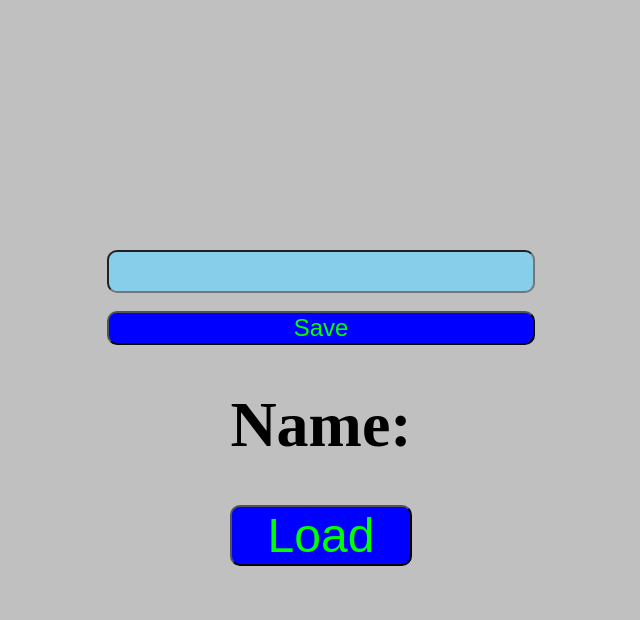
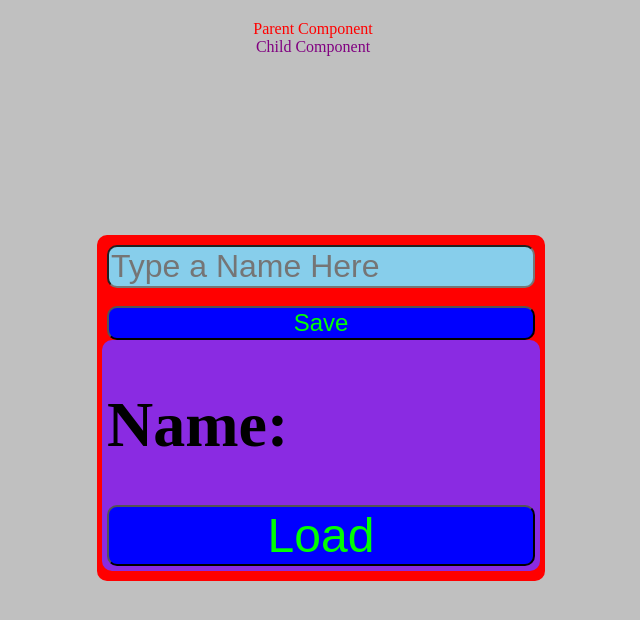
Before and after one commit to DerekDenHartigh/Angular-JS-exercise-5, a plain HTML site: page index.html in a window 1280 px wide. Shown: the whole page, without its empty margins (327-967 px from the left). Drawn offline with nearby package versions, Linux system fonts and the light colour scheme.

Commit message:
added a key and some placeholder text

```diff
--- a/components/name-form/name-form.js
+++ b/components/name-form/name-form.js
@@ -14,7 +14,7 @@ angular
 .component('nameForm', {
     template: `
     <div id="form-box">
-        <input id="name-input" type=text ng-model="$ctrl.nameInput">
+        <input id="name-input" placeholder="Type a Name Here" type=text ng-model="$ctrl.nameInput">
         <br>
         <button id="save-button" ng-click="$ctrl.saveName()">Save</button>
         <name-display></name-display>
--- a/index.html
+++ b/index.html
@@ -8,7 +8,10 @@
   <link rel="stylesheet" href="styles.css">
 </head>
 <body>
-
+<div id="key">
+  <span class="red">Parent Component</span>
+  <span class="purple">Child Component</span>
+</div>
 <name-form></name-form>
 
 
--- a/styles.css
+++ b/styles.css
@@ -15,6 +15,9 @@ body{
     justify-items: center;
     align-content: center;
     align-items: center;
+    background-color: red;
+    border-radius: 10px;
+    padding: 10px;
 }
 #name-input{
     border-radius: 10px;
@@ -26,6 +29,10 @@ name-display{
     font-size: 2em;
     display: flex;
     flex-direction: column;
+    background-color: blueviolet;
+    width: 100%;
+    border-radius: 10px;
+    padding: 5px;
 }
 #save-button, #load-button{
     width: 100%;
@@ -35,3 +42,22 @@ name-display{
     height: auto;
     font-size: 1.5em;
 }
+#key{
+    display: flex;
+    flex-direction: column;
+    height: 20%;
+    align-content: center;
+    align-items: center;
+    justify-content: flex-start;
+    justify-items: flex-start;
+    position: absolute;
+    left: 50%;
+    transform: translateX(-50%);
+    top: 20px;
+}
+.red{
+    color: red;
+}
+.purple{
+    color: purple;
+}
```
